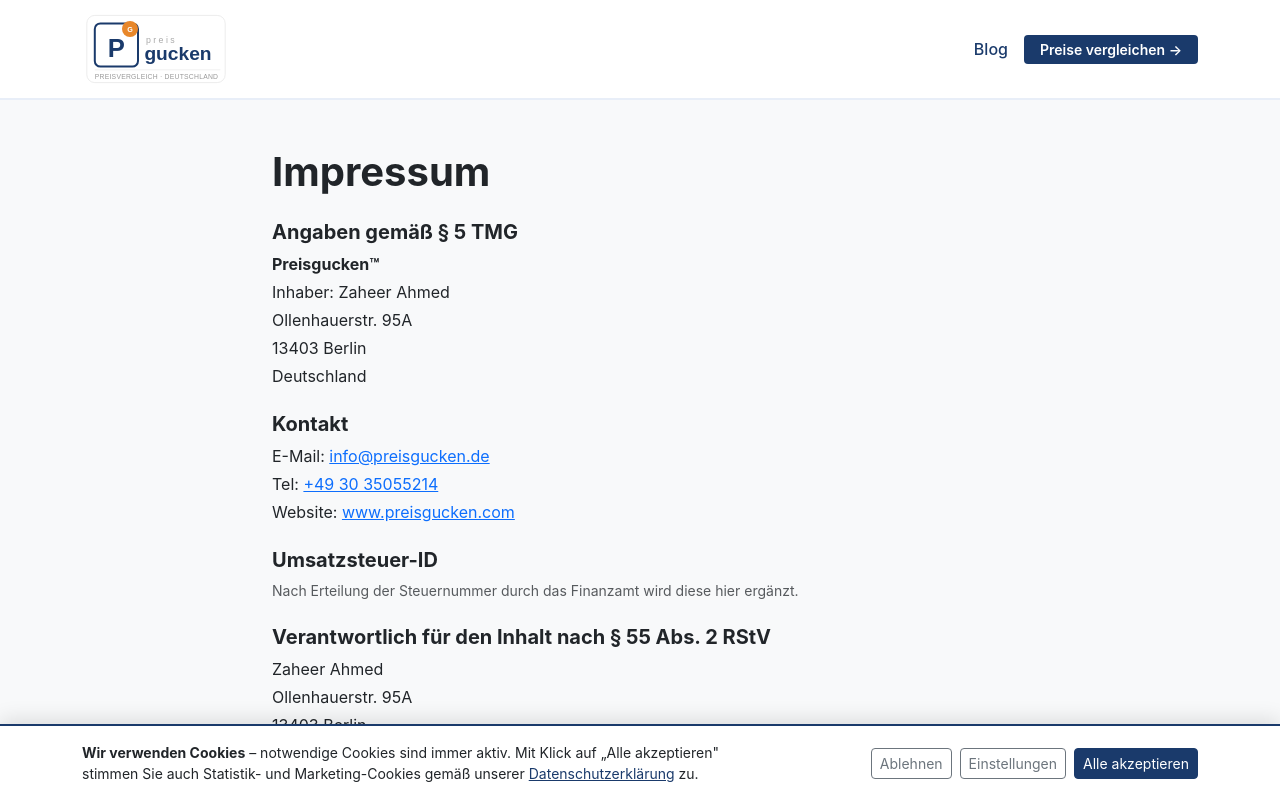
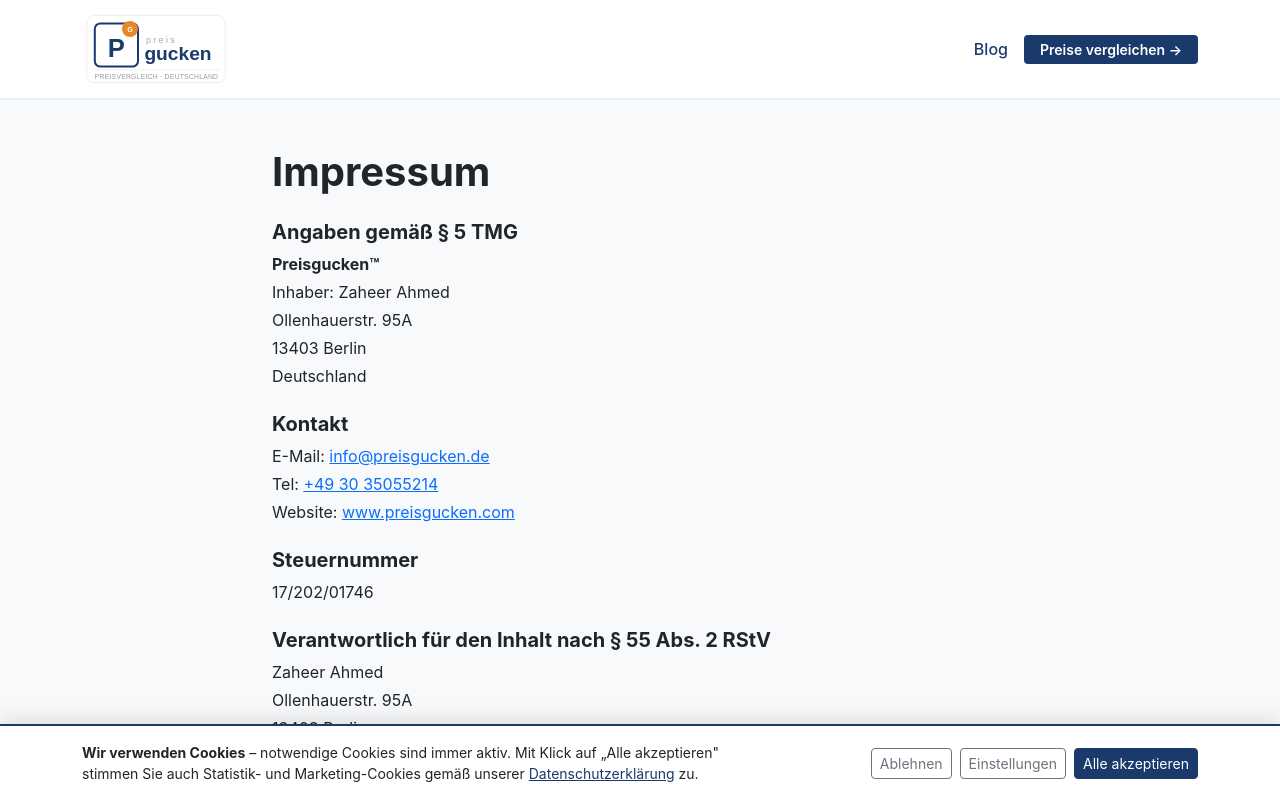
Before and after one commit to zaheerahmedberlin/preisgucken-com, a Next.js app: page /impressum in a window 1280 px wide. Shown: the top 798 px of the page. Built offline with nearby package versions, Linux system fonts and the light colour scheme.

Commit message:
legal: add Steuernummer to Impressum
Finanzamt has issued the Steuernummer (17/202/01746) — replaces the
"to be added later" placeholder. Corrected the heading from
"Umsatzsteuer-ID" to "Steuernummer" since these are distinct German
tax identifiers.

```diff
--- a/app/impressum/page.tsx
+++ b/app/impressum/page.tsx
@@ -26,10 +26,8 @@ export default function ImpressumPage() {
       </section>
 
       <section className="mb-4">
-        <h2 className="h5 fw-bold">Umsatzsteuer-ID</h2>
-        <p className="text-muted small mb-0">
-          Nach Erteilung der Steuernummer durch das Finanzamt wird diese hier ergänzt.
-        </p>
+        <h2 className="h5 fw-bold">Steuernummer</h2>
+        <p className="mb-0">17/202/01746</p>
       </section>
 
       <section className="mb-4">
```
